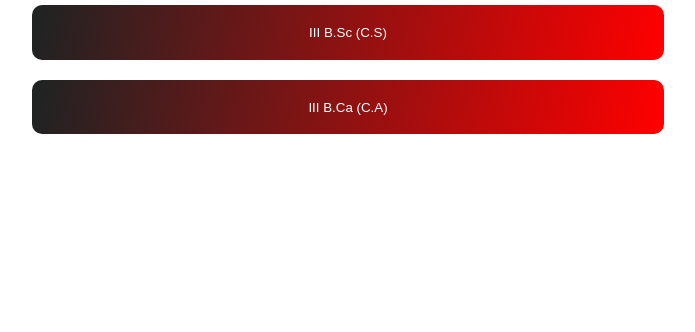
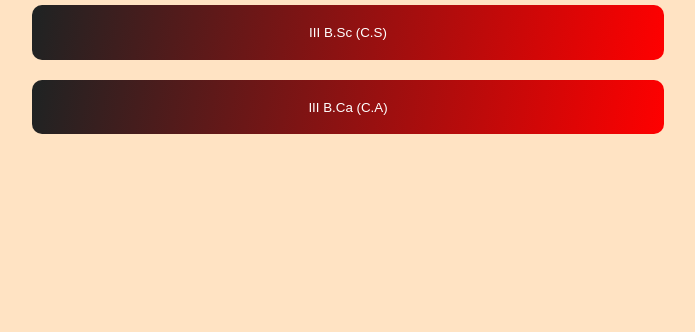
Before and after one commit to mahes2365/Class-link, a plain HTML site: page index.html in a window 1280 px wide. Shown: the part 468-800 px from the top of the page, without its empty margins (286-981 px from the left). Drawn offline with Linux system fonts and the light colour scheme.

Commit message:
Update index.html

```diff
--- a/index.html
+++ b/index.html
@@ -5,7 +5,7 @@
 <style>
 body
 {
-  background-color:white;
+  background-color:rgba(255,220,180,0.8);
 }
 .on
 {
```
